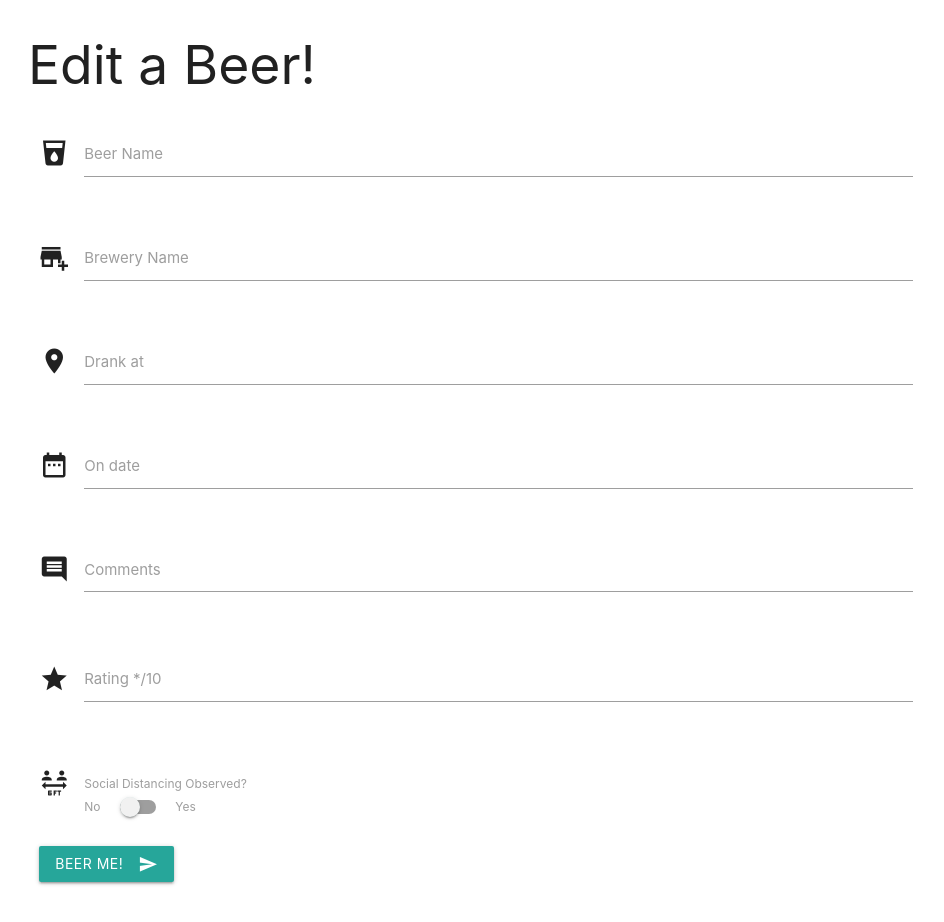
After one commit to menacethedenis/CI_Milestone_3_Denis_Lymer, a Flask app: template templates/editbeer.html in a window 1280 px wide. The commit adds this page. Shown: the whole page, without its empty margins (164-1108 px from the left). Run offline with Flask 2, Linux system fonts and the light colour scheme; the template is opened without the code that fills it, so the values that code supplies are empty; some libraries are stand-ins or nearby versions.

Commit message:
setup static folder and css stylesheet, started edit beer page

```diff
--- a/app.py
+++ b/app.py
@@ -29,6 +29,13 @@ def insert_beer():
     return redirect(url_for('add_beer'))
 
 
+@app.route('/edit_beer/<beer_id>')
+def edit_beer(beer_id):
+    the_beer = mongo.db.ratings.find_one({"_id": ObjectId(beer_id)})
+    all_ratings = mongo.db.ratings.find()
+    return render_template('editbeer.html', beer = the_beer, ratings = all_ratings)
+
+
 if __name__ == '__main__':
     app.run(host=os.environ.get('IP'),
     port=int(os.environ.get('PORT')),
--- /dev/null
+++ b/static/css/style.css
@@ -0,0 +1,17 @@
+/*-----------------------------buttons */
+.btn_beer {
+    height: 25px;
+    width : 62px;
+    line-height: 25px;
+    margin: 5px 5px;
+    padding: 0 0.5em;
+}
+
+#beer_submit {
+    padding-top: 50px;
+}
+
+/*-----------------------------headers */
+.beer_header {
+    margin-left:20px;
+}
--- a/templates/base.html
+++ b/templates/base.html
@@ -5,10 +5,11 @@
     <meta name="viewport" content="width=device-width, initial-scale=1.0">
     <link href="https://fonts.googleapis.com/icon?family=Material+Icons" rel="stylesheet">
     <link rel="stylesheet" href="https://cdnjs.cloudflare.com/ajax/libs/materialize/1.0.0/css/materialize.min.css">
-    <link rel="stylesheet" href="templates/style.css">
+    <link rel="stylesheet" href="{{url_for('static', filename='css/style.css')}}" type="text/css">
     <title>Beer Tracker!</title>
 </head>
 <body>
+<div class="container">
     {% block content %}
     {% endblock %}
     <script src="https://code.jquery.com/jquery-3.5.1.min.js" integrity="sha256-9/aliU8dGd2tb6OSsuzixeV4y/faTqgFtohetphbbj0=" crossorigin="anonymous"></script>
@@ -21,5 +22,6 @@
             $('.datepicker').datepicker();
         });
     </script>
+</div>
 </body>
 </html>
--- a/templates/beers.html
+++ b/templates/beers.html
@@ -4,7 +4,11 @@
     {% for beer in ratings %}
     <li>
         <div class="collapsible-header">
-            <div class=" task_header col s9">
+        <div class="col s3 ">
+        <a href="{{url_for('edit_beer', beer_id=beer._id)}}" class="waves-effect waves-light btn btn_beer blue"><i class="material-icons right">edit</i>Edit</a>
+        <a class="waves-effect waves-light btn btn_beer"><i class="material-icons right">done</i>Done</a>
+        </div>
+            <div class=" beer_header col s6">
                 <p><strong>Beer: </strong>{{beer.beer_name}}  |  <strong>Brewed by: </strong>{{beer.brewery_name}} <br><strong>Drank at: </strong>{{beer.beer_location}}   | <strong>On date: </strong>{{beer.drank_date}}</p>
                 <i class="material-icons">expand_more</i>
             </div>
--- /dev/null
+++ b/templates/editbeer.html
@@ -0,0 +1,72 @@
+{% extends 'base.html' %}
+{% block content %}
+<h2>Edit a Beer!</h2>
+<div class="row">
+    <form action="{{url_for('insert_beer')}}" method="POST" class="col s12">
+      <div class="row">
+        <div class="input-field col s12">
+          <i class="material-icons prefix">local_drink</i>
+          <input id="beer_name" name="beer_name" type="text" class="validate">
+          <label for="icon_prefix">Beer Name</label>
+        </div>
+      </div>
+      <div class="row">
+        <div class="input-field col s12">
+          <i class="material-icons prefix">add_business</i>
+          <input id="brewery_name" name="brewery_name" type="text" class="validate">
+          <label for="icon_prefix">Brewery Name</label>
+        </div>
+      </div>
+      <div class="row">
+        <div class="input-field col s12">
+          <i class="material-icons prefix">place</i>
+          <input id="beer_location" name="beer_location" type="text" class="validate">
+          <label for="icon_prefix">Drank at</label>
+        </div>
+       </div>
+       <div class="row">
+        <div class="input-field col s12">
+          <i class="material-icons prefix">date_range</i>
+          <input id="drank_date" name="drank_date" type="text" class="datepicker">
+          <label for="icon_prefix">On date</label>
+        </div>
+       </div>
+       <div class="row">
+        <div class="input-field col s12">
+          <i class="material-icons prefix">comment</i>
+          <textarea id="beer_comm" name="beer_comm"  class="materialize-textarea" maxlength="300"></textarea>
+          <label for="icon_prefix">Comments</label>
+        </div>
+       </div>
+       <div class="row">
+        <div class="input-field col s12">
+          <i class="material-icons prefix">grade</i>
+          <input id="beer_rating" name="beer_rating" type="number" class="validate" min="0" max="10">
+          <label for="icon_prefix">Rating */10</label>
+        </div>
+       </div>
+       <div class="row">
+        <div class="input-field col s12">
+          <i class="material-icons prefix">6_ft_apart</i>
+          <label id="soc_dist" name="soc_dist" class="validate">
+          <label for="icon_prefix">Social Distancing Observed?</label>
+            <div class="switch">
+                <label>
+                    No
+                    <input type="checkbox">
+                    <span class="lever"></span>
+                    Yes
+                </label>
+            </div>
+        </div>
+       </div>
+       <div class="row">
+        <div class="container col sm 12" id="beer_submit">
+            <button class="btn waves-effect waves-light" type="submit" name="action">Beer Me!
+                <i class="material-icons right">send</i>
+            </button>
+       </div>
+       </div>
+    </form>
+</div>
+{% endblock %}
```
